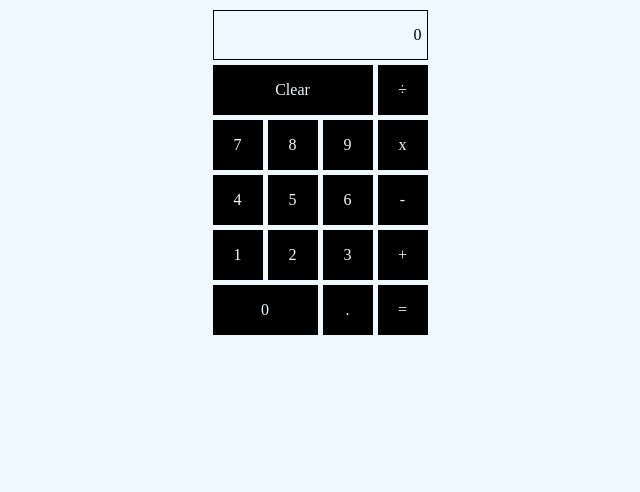
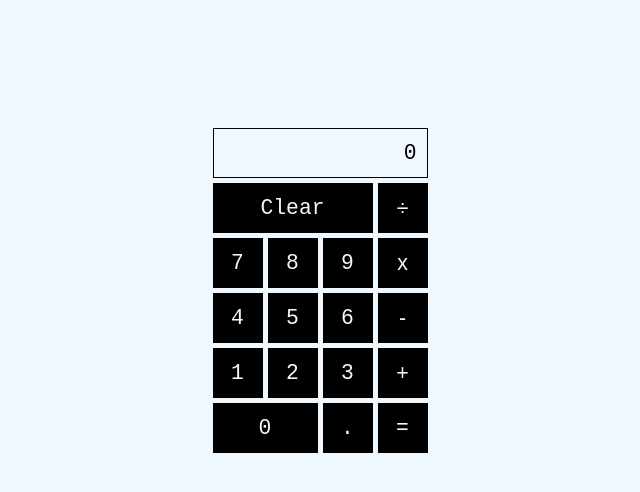
Before and after one commit to dabeder/calculator, a plain HTML site: page calculator.html in a window 1280 px wide. Shown: the whole page, without its empty margins (320-960 px from the left). Drawn offline with Linux system fonts and the light colour scheme.

Commit message:
Update minor changes to look

```diff
--- a/calculator.css
+++ b/calculator.css
@@ -1,17 +1,19 @@
 body {
-    margin: 10px;
     background-color: aliceblue;
+    font-size: 16pt;
+    font-family:'Courier New', Courier, monospace;
 }
 
 .container {
     display: grid;
-
+    grid-template-rows: minmax(0px, 15vh) auto;
     justify-items: center;
 }
 
 .calculator {
     width: auto;
     display: grid;
+    grid-row-start: 2;
     grid-template-columns: repeat(4, 50px);
     grid-template-rows: repeat(6, 50px);
     gap: 5px;
@@ -29,6 +31,15 @@ body {
     display: grid;
     align-items: center;
     justify-content: center;
+    cursor: pointer;
+}
+
+.button:hover {
+    box-shadow: 0 0 0 1px #333;
+}
+
+.button:active {
+    transform: scale(.98);
 }
 
 .display {
@@ -37,9 +48,12 @@ body {
     border: 1px solid black;
     align-content: center;
     justify-content: end;
-    padding-right: 5px;
+    padding-right: 10px;
 }
 
+.function {
+    font-family: sans-serif;
+}
 .button-divide {
     grid-area: divide;
 }
```
